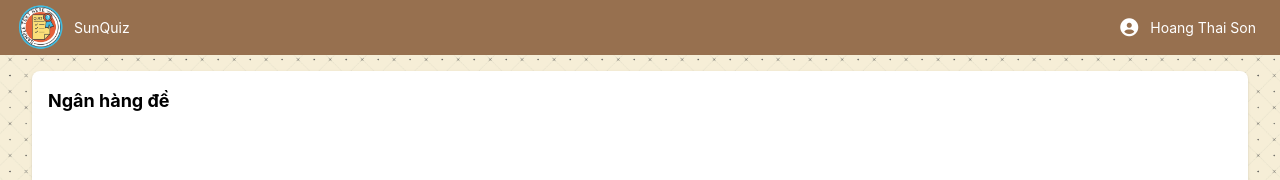
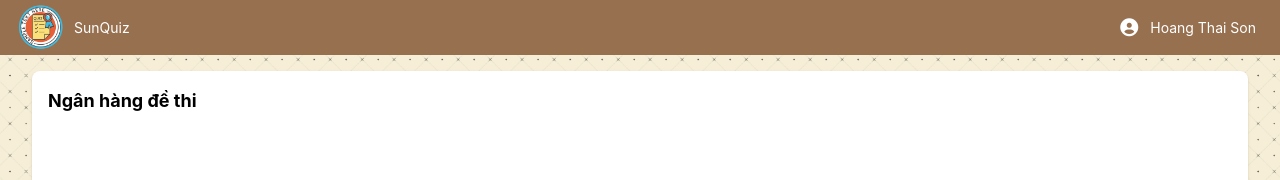
Before and after one commit to sonkun-game/sunquiz, a Nuxt app in the folder admin/teacher/: page /makeQuiz in a window 1280 px wide. Shown: the top 180 px of the page. Built offline with nearby package versions, Linux system fonts and the light colour scheme.

Commit message:
fix text

```diff
--- a/admin/teacher/pages/makeQuiz/index.vue
+++ b/admin/teacher/pages/makeQuiz/index.vue
@@ -1,7 +1,7 @@
 <template>
   <div class="container p-4 shadow bg-white rounded-lg w-100">
     <p class="text-lg">
-      <b>Ngân hàng đề</b>
+      <b>Ngân hàng đề thi</b>
     </p>
   </div>
 </template>
```
